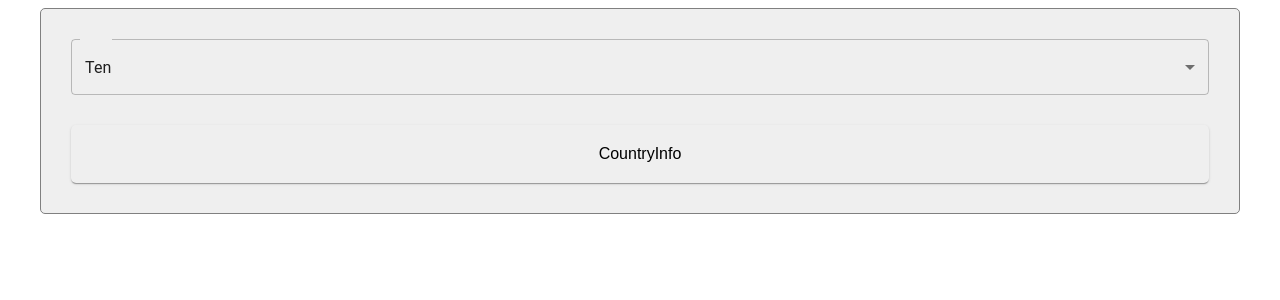
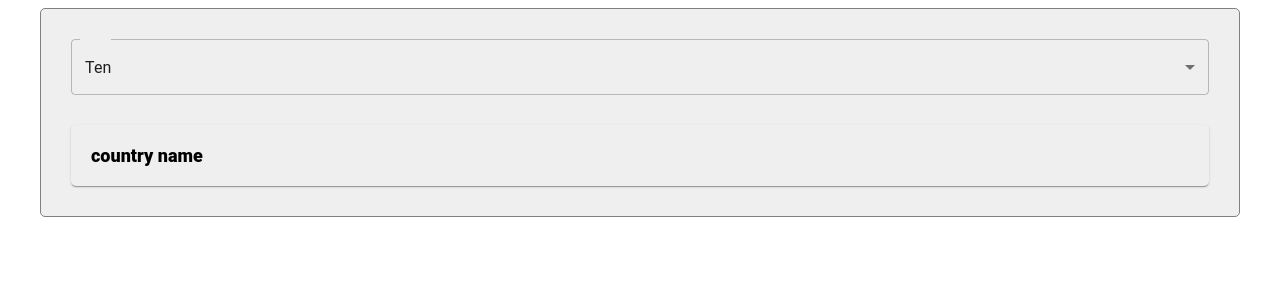
Before and after one commit to achiewe/countries-project, a React (Vite) app: page / in a window 1280 px wide. Shown: the top 300 px of the page. Built offline with nearby package versions, Linux system fonts and the light colour scheme.

Commit message:
add the style for the h1 tag and also change the font-family in the GolobalStyles ts file

```diff
--- a/src/GlobalStyles.ts
+++ b/src/GlobalStyles.ts
@@ -3,7 +3,7 @@ import { createGlobalStyle } from "styled-components";
 const GlobalStyles = createGlobalStyle`
 
     *{
-        font-family: 'Outfit', sans-serif;
+        font-family: 'Roboto', sans-serif;
         margin: 0;
         padding: 0;
         box-sizing: border-box;
--- a/src/components/Home/CountryInfo.tsx
+++ b/src/components/Home/CountryInfo.tsx
@@ -1,7 +1,13 @@
 import styled from "styled-components";
 
 export default function CountryInfo() {
-  return <MainInfoDiv>CountryInfo</MainInfoDiv>;
+  return (
+    <MainInfoDiv>
+      <div className="flagNameDiv">
+        <h1> country name</h1>
+      </div>
+    </MainInfoDiv>
+  );
 }
 
 const MainInfoDiv = styled.div`
@@ -14,4 +20,19 @@ const MainInfoDiv = styled.div`
   align-items: center;
   box-shadow: rgba(0, 0, 0, 0.12) 0px 1px 3px 0px,
     rgba(0, 0, 0, 0.14) 0px 1px 1px 0px, rgba(0, 0, 0, 0.2) 0px 2px 1px -1px;
+
+  .flagNameDiv {
+    display: flex;
+    width: 100%;
+    flex-direction: row;
+    justify-content: space-between;
+    align-items: center;
+
+    h1 {
+      font-size: 18px;
+      font-weight: 800;
+      color: black;
+      font-style: normal;
+    }
+  }
 `;
```
